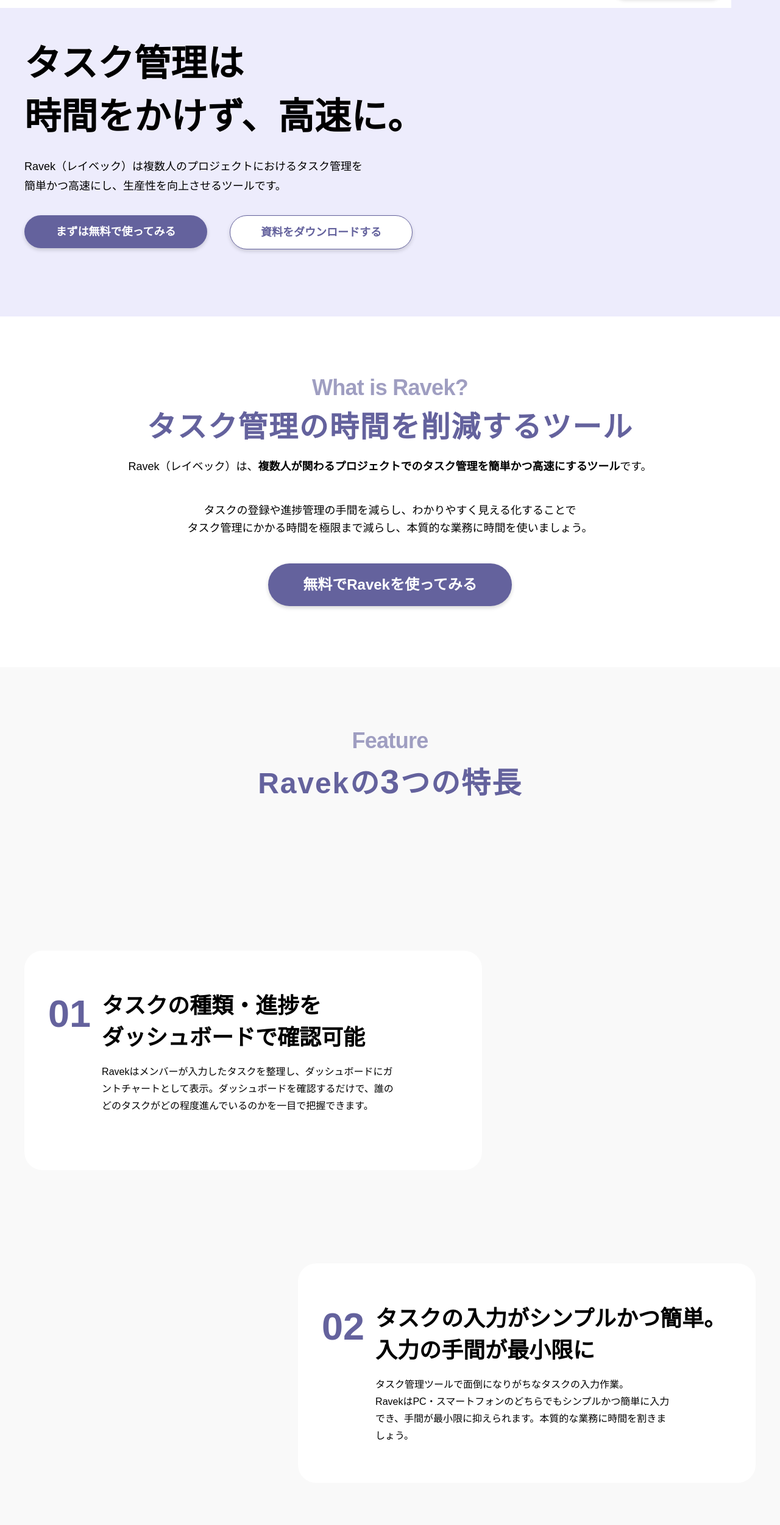
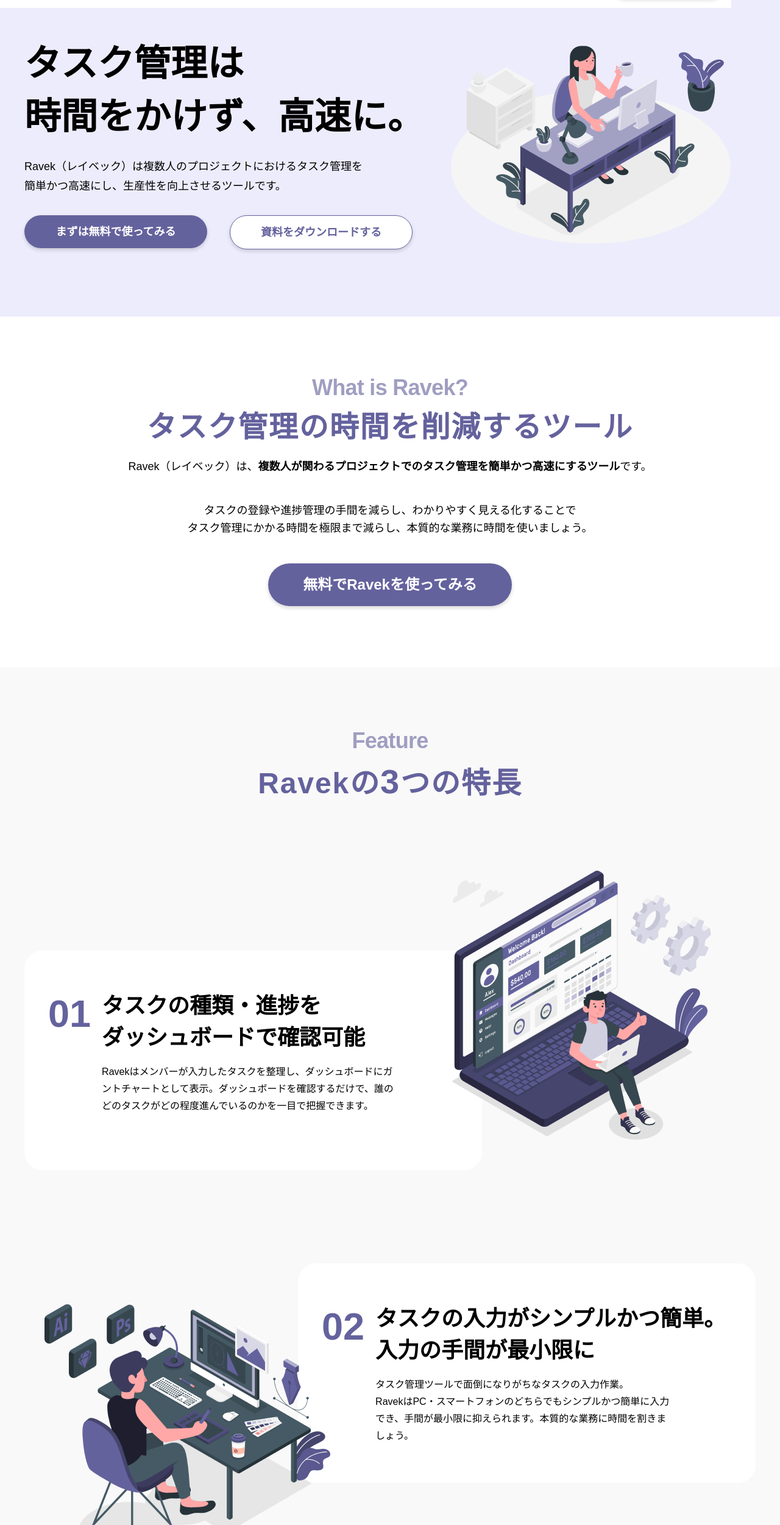
Before and after one commit to sanaemamamoo/LP2, a plain HTML site: page index.html in a window 1280 px wide. Shown: the part 59-2560 px from the top of the page at 61% size. Drawn offline with nearby package versions, Linux system fonts and the light colour scheme.

Commit message:
Update style.css

```diff
--- a/style.css
+++ b/style.css
@@ -342,7 +342,7 @@ img {
 .top-container::after {
   content: "";
   position: absolute;
-  background: url(../img/top.png) no-repeat center center/contain;
+  background: url(https://github.com/sanaemamamoo/LP2/blob/main/top.png?raw=true) no-repeat center center/contain;
   width: 515px;
   height: 515px;
   top: -86px;
@@ -585,7 +585,7 @@ section {
 .feature-item1::after {
   content: "";
   position: absolute;
-  background: url(../img/feature1.png) no-repeat center center/contain;
+  background: url(https://github.com/sanaemamamoo/LP2/blob/main/feature1.png?raw=true) no-repeat center center/contain;
   width: 520px;
   height: 520px;
   bottom: 0;
@@ -631,7 +631,7 @@ section {
 .feature-item2::after {
   content: "";
   position: absolute;
-  background: url(../img/feature2.png) no-repeat center center/contain;
+  background: url(https://github.com/sanaemamamoo/LP2/blob/main/feature2.png?raw=true) no-repeat center center/contain;
   width: 520px;
   height: 520px;
   top: 25px;
@@ -663,7 +663,7 @@ section {
 .feature-item3::after {
   content: "";
   position: absolute;
-  background: url(../img/feature3.png) no-repeat center center/contain;
+  background: url(https://github.com/sanaemamamoo/LP2/blob/main/feature3.png?raw=true) no-repeat center center/contain;
   width: 520px;
   height: 520px;
   bottom: 7px;
```
